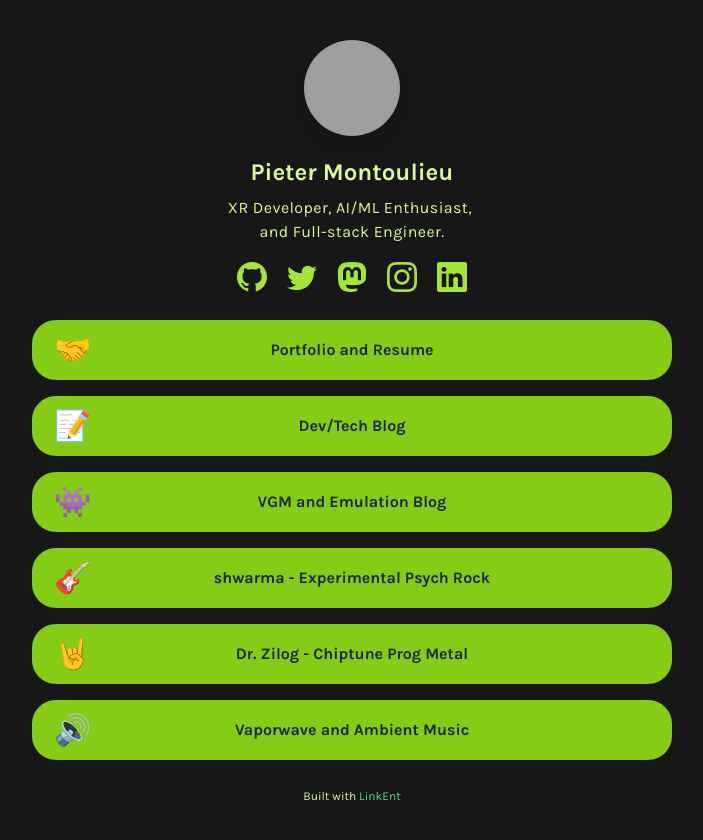
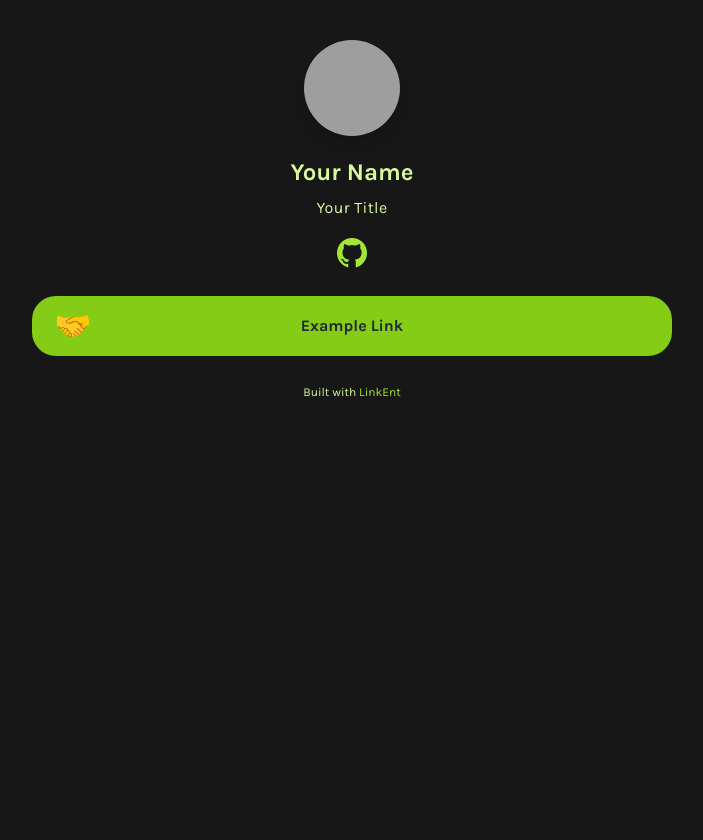
Before and after one commit to montoulieu/link-ent, a Next.js app: page / in a window 1280 px wide. Shown: the top 840 px of the page, without its empty margins (288-991 px from the left). After the commit the page ends 800 px from the top, so only its background shows below. Built offline with nearby package versions, Linux system fonts and the light colour scheme; grey boxes are pictures that could not be loaded.

Commit message:
Updates to default content

```diff
--- a/components/FooterDisclaimer.js
+++ b/components/FooterDisclaimer.js
@@ -12,7 +12,7 @@ function FooterDisclaimer() {
         <a
           href="https://github.com/montoulieu/link-ent"
           target="_blank"
-          className="text-green-400"
+          className="text-lime-400"
         >
           LinkEnt
         </a>
--- a/data/info.js
+++ b/data/info.js
@@ -1,7 +1,6 @@
 const info = {
-  name: "Pieter Montoulieu",
-  title: `XR Developer, AI/ML Enthusiast,
-and Full-stack Engineer.`,
+  name: "Your Name",
+  title: `Your Title`,
 };
 
 export default info;
--- a/data/links.js
+++ b/data/links.js
@@ -1,33 +1,8 @@
 const links = [
   {
-    title: "Portfolio and Resume",
-    url: "https://montoulieu.dev",
+    title: "Example Link",
+    url: "https://links.montoulieu.dev",
     emoji: "🤝",
-  },
-  {
-    title: "Dev/Tech Blog",
-    url: "https://montoulieu.substack.com",
-    emoji: "📝",
-  },
-  {
-    title: "VGM and Emulation Blog",
-    url: "https://pixelglitch.net",
-    emoji: "👾",
-  },
-  {
-    title: "shwarma - Experimental Psych Rock",
-    url: "https://music.shwarma.band",
-    emoji: "🎸",
-  },
-  {
-    title: "Dr. Zilog - Chiptune Prog Metal",
-    url: "https://drzilog.bandcamp.com",
-    emoji: "🤘",
-  },
-  {
-    title: "Vaporwave and Ambient Music",
-    url: "https://montoulieu.bandcamp.com",
-    emoji: "🔊",
   },
 ];
 
--- a/data/social-links.js
+++ b/data/social-links.js
@@ -3,22 +3,6 @@ const socialLinks = [
     icon: "github",
     url: "https://github.com/montoulieu",
   },
-  {
-    icon: "twitter",
-    url: "https://twitter.com/_montoulieu",
-  },
-  {
-    icon: "mastodon",
-    url: "https://mastodon.social/@pimont",
-  },
-  {
-    icon: "instagram",
-    url: "https://instagram.com/montoulieu.dev",
-  },
-  {
-    icon: "linkedin",
-    url: "https://www.linkedin.com/in/pieter-montoulieu",
-  },
 ];
 
 export default socialLinks;
```
